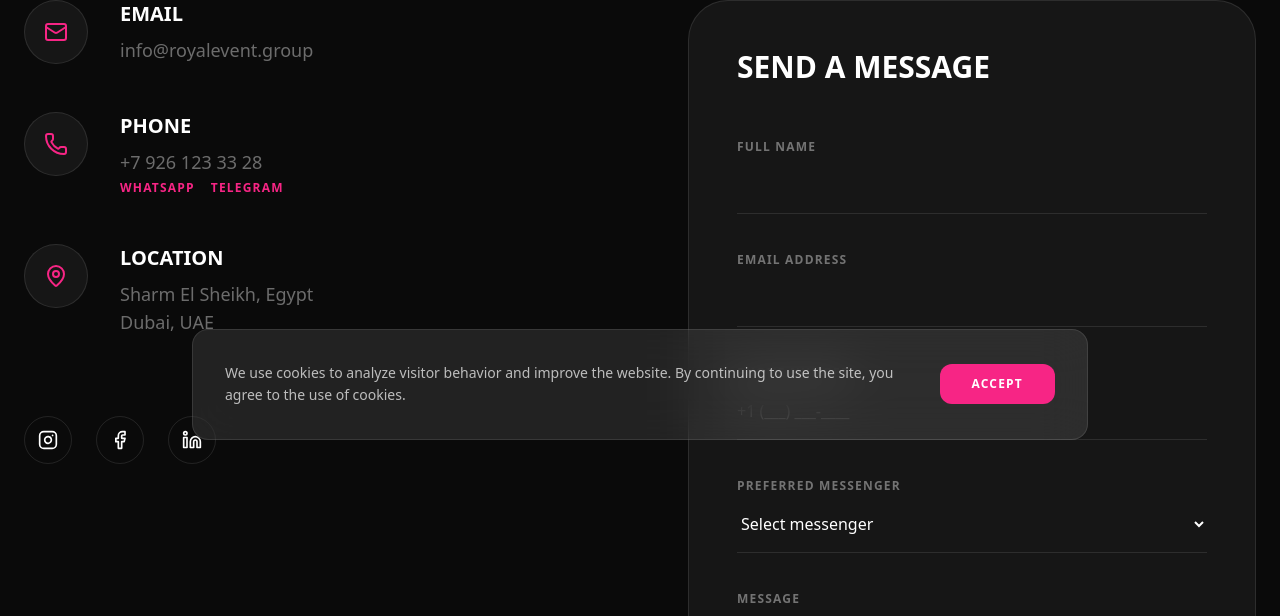
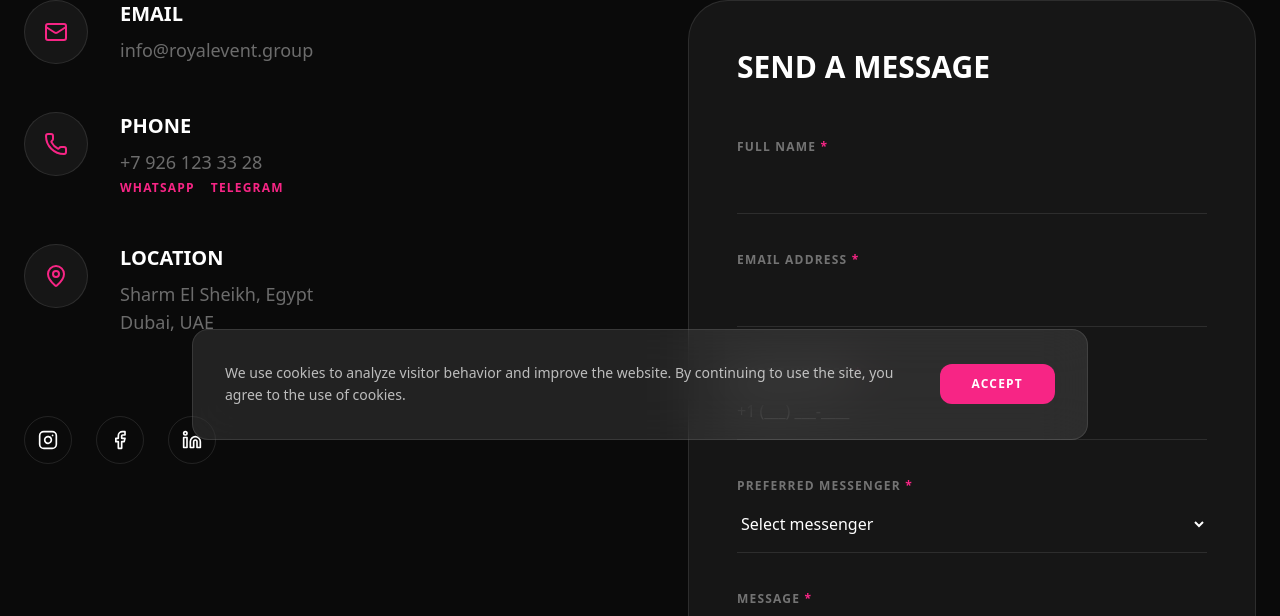
Before and after one commit to kseniausacheva/royal-event-group---delegations-1-, a React (Vite) app: page /en/contact in a window 1280 px wide. Shown: the part 336-952 px from the top of the page. Built offline with nearby package versions, Linux system fonts and the light colour scheme.

Commit message:
Update ContactForm.tsx

```diff
--- a/src/components/ContactForm.tsx
+++ b/src/components/ContactForm.tsx
@@ -81,7 +81,7 @@ const ContactForm = () => {
       <h3 className="text-3xl font-display font-bold uppercase mb-12">{t.contactPage.formTitle}</h3>
       <form className="space-y-8" onSubmit={handleSubmit}>
         <div className="space-y-2">
-          <label className="text-xs uppercase tracking-widest text-white/40 font-bold">{t.contactPage.labels.name}</label>
+          <label className="text-xs uppercase tracking-widest text-white/40 font-bold">{t.contactPage.labels.name} <span className="text-royal-pink">*</span></label>
           <input
             type="text"
             required
@@ -91,7 +91,7 @@ const ContactForm = () => {
           />
         </div>
         <div className="space-y-2">
-          <label className="text-xs uppercase tracking-widest text-white/40 font-bold">{t.contactPage.labels.emailAddr}</label>
+          <label className="text-xs uppercase tracking-widest text-white/40 font-bold">{t.contactPage.labels.emailAddr} <span className="text-royal-pink">*</span></label>
           <input
             type="email"
             required
@@ -101,7 +101,7 @@ const ContactForm = () => {
           />
         </div>
         <div className="space-y-2">
-          <label className="text-xs uppercase tracking-widest text-white/40 font-bold">{t.contactPage.labels.phoneNumber}</label>
+          <label className="text-xs uppercase tracking-widest text-white/40 font-bold">{t.contactPage.labels.phoneNumber} <span className="text-royal-pink">*</span></label>
           <input
             type="tel"
             required
@@ -112,7 +112,7 @@ const ContactForm = () => {
           />
         </div>
         <div className="space-y-2">
-          <label className="text-xs uppercase tracking-widest text-white/40 font-bold">{t.contactPage.labels.messenger}</label>
+          <label className="text-xs uppercase tracking-widest text-white/40 font-bold">{t.contactPage.labels.messenger} <span className="text-royal-pink">*</span></label>
           <select
             required
             value={formData.messenger}
@@ -122,12 +122,13 @@ const ContactForm = () => {
             <option value="" disabled>{language === 'ru' ? 'Выберите мессенджер' : 'Select messenger'}</option>
             <option value="WhatsApp">WhatsApp</option>
             <option value="Telegram">Telegram</option>
+            <option value="Max">{language === 'ru' ? 'Макс' : 'Max'}</option>
             <option value="VK">VK</option>
             <option value="Email">{language === 'ru' ? 'Электронная почта' : 'Email'}</option>
           </select>
         </div>
         <div className="space-y-2">
-          <label className="text-xs uppercase tracking-widest text-white/40 font-bold">{t.contactPage.labels.message}</label>
+          <label className="text-xs uppercase tracking-widest text-white/40 font-bold">{t.contactPage.labels.message} <span className="text-royal-pink">*</span></label>
           <textarea
             rows={4}
             required
```
